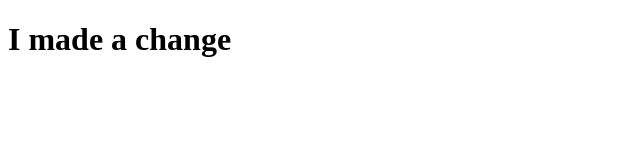
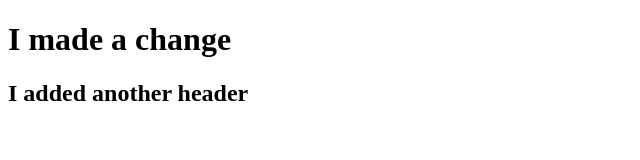
Before and after one commit to Panconpeenga/background-generator, a plain HTML site: page index.html in a window 1280 px wide. Shown: the whole page, without its empty margins (0-640 px from the left). Drawn offline with Linux system fonts and the light colour scheme.

Commit message:
doing more changes

```diff
--- a/index.html
+++ b/index.html
@@ -6,5 +6,6 @@
   </head>
   <body>
       <h1>I made a change</h1>
+      <h2>I added another header</h2>
   </body>
 </html>
--- a/script.js
+++ b/script.js
@@ -0,0 +1 @@
+//hello
```
